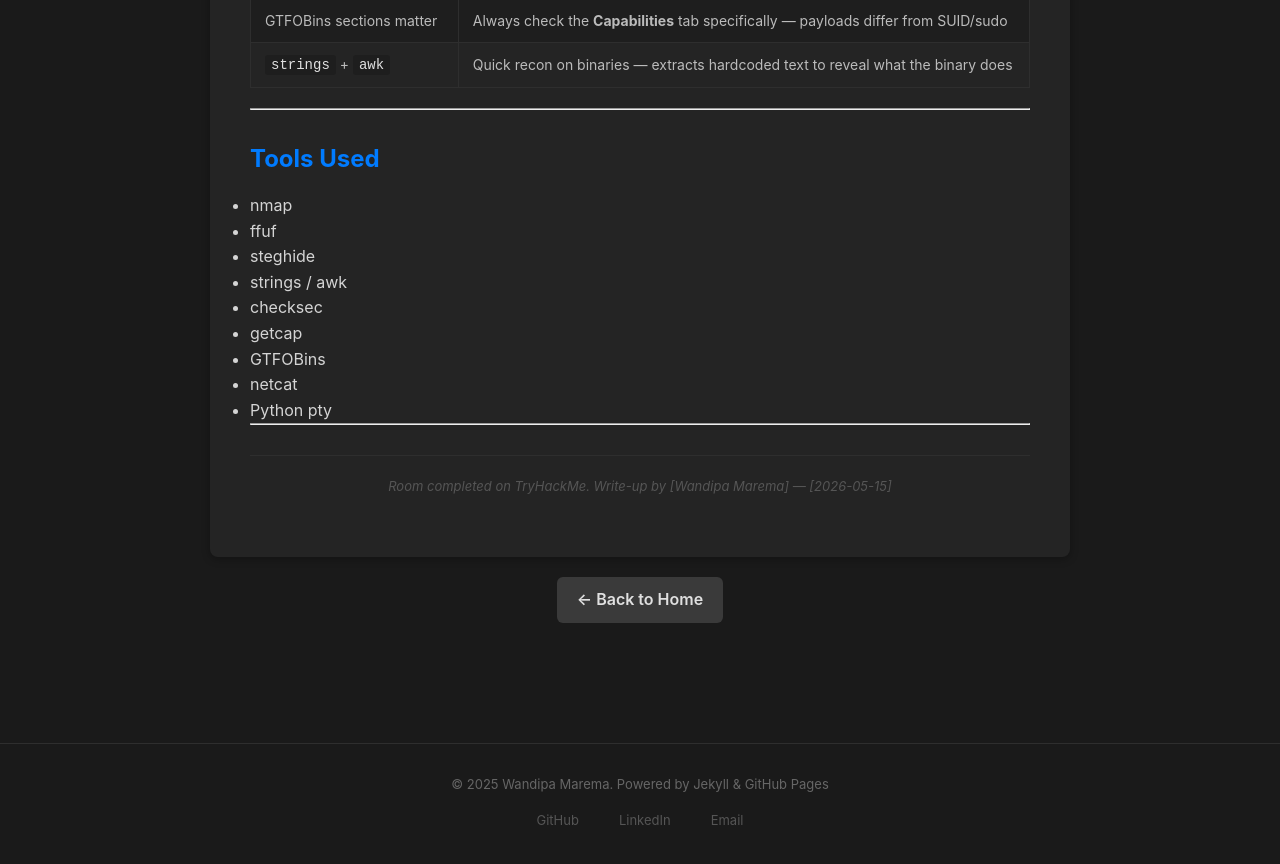
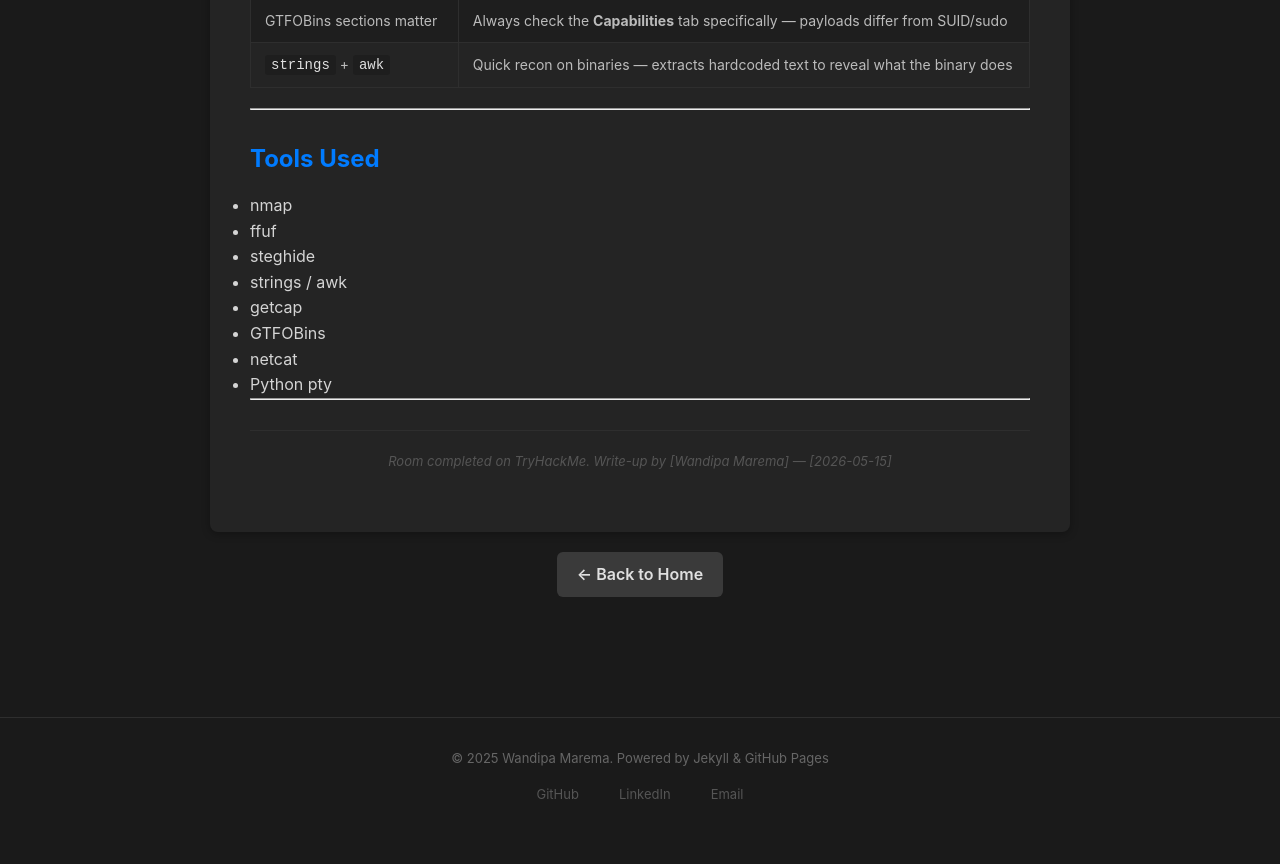
Before and after one commit to 1neWrld/1neWrld.github.io, a Jekyll site: the page built from _posts/2025-05-15-Wonderland.md, in a window 1280 px wide and 900 px high, scrolled down 11417 px. Shown: the top 864 px of the window. Built offline with Jekyll 4.4.1, drawn with Linux system fonts in a browser that asks for light colours.

Commit message:
Remove 'checksec' from tools list
Removed 'checksec' from the list of tools.

```diff
--- a/_posts/2025-05-15-Wonderland.md
+++ b/_posts/2025-05-15-Wonderland.md
@@ -396,7 +396,6 @@ cat /home/alice/root.txt
 - ffuf
 - steghide
 - strings / awk
-- checksec
 - getcap
 - GTFOBins
 - netcat
```
